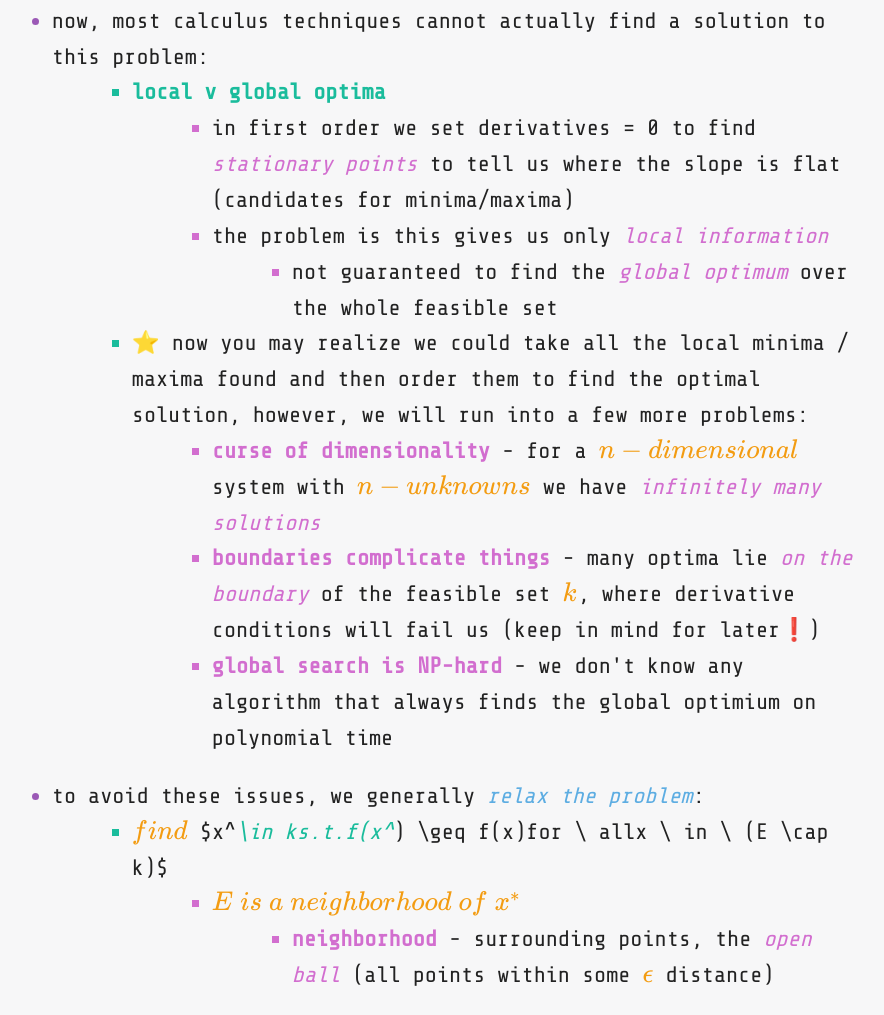
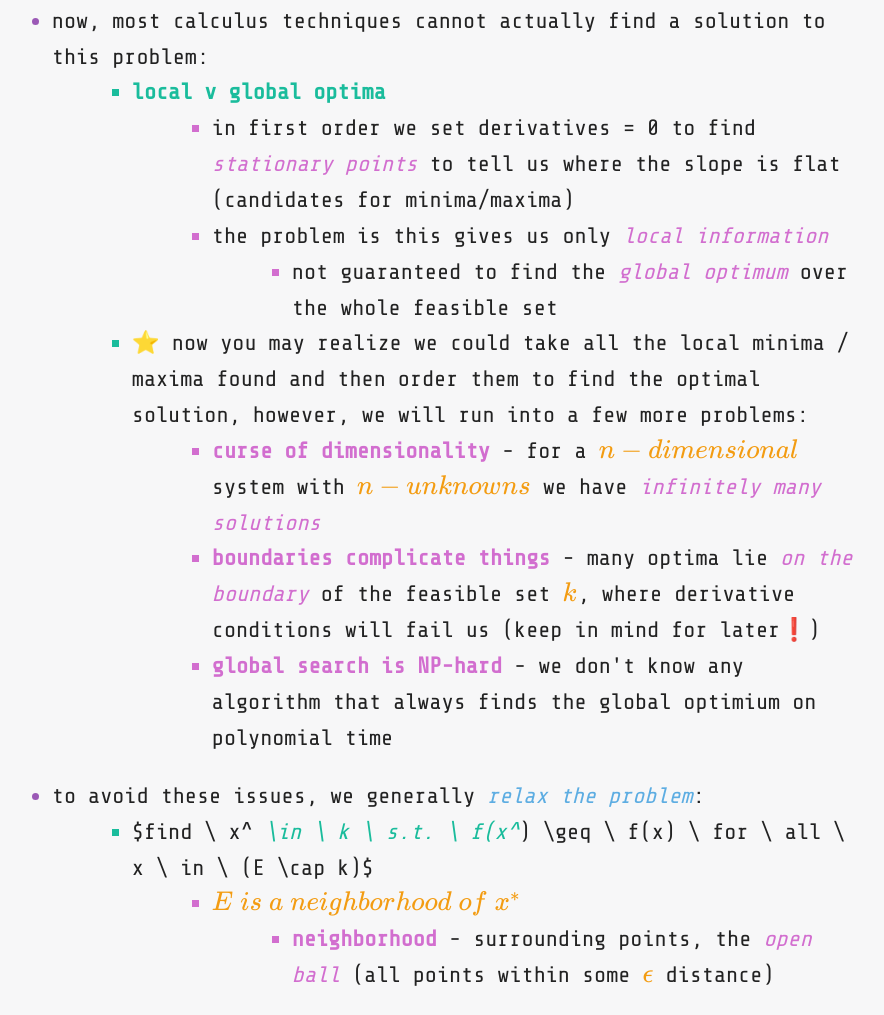
Before and after one commit to matthematics1137/mathematical-economics, a plain HTML site: page pages/1-optimizing-theory/1-1-general-optimizing-problem/1-1-1-general-structure.html in a window 1280 px wide. Shown: the part 3054-4069 px from the top of the page, without its empty margins (205-1089 px from the left). Drawn offline with nearby package versions, Linux system fonts and the light colour scheme.

Commit message:
Build site from in-repo book

```diff
--- a/pages/1-optimizing-theory/1-1-general-optimizing-problem/1-1-1-general-structure.html
+++ b/pages/1-optimizing-theory/1-1-general-optimizing-problem/1-1-1-general-structure.html
@@ -163,7 +163,7 @@
 <li>to avoid these issues, we generally <em>relax the problem</em>:</li>
 <ul>
 <ul>
-<li>$find$ $x^<em>$ $\in k$ $s.t.$ $f(x^</em>) \geq f(x)$ $for \ all$ $x \ in \ (E \cap k)$ </li>
+<li>$find \ x^<em> \in \ k \ s.t. \ f(x^</em>) \geq \ f(x) \ for \ all \ x \ in \ (E \cap k)$</li>
 <ul>
 <ul>
 <li>$E \ is \ a \ neighborhood \ of \ x^*$ </li>
```
Also changed, not shown: 1 other file.
